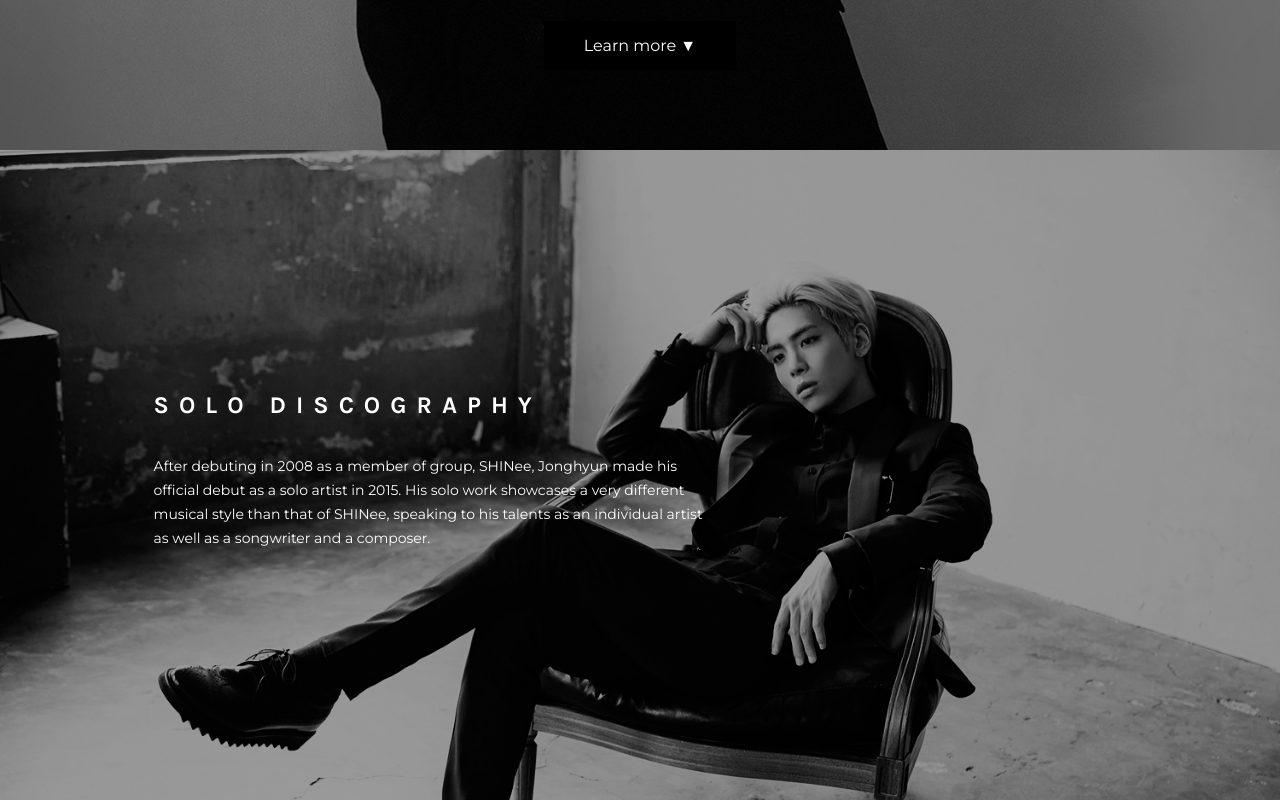
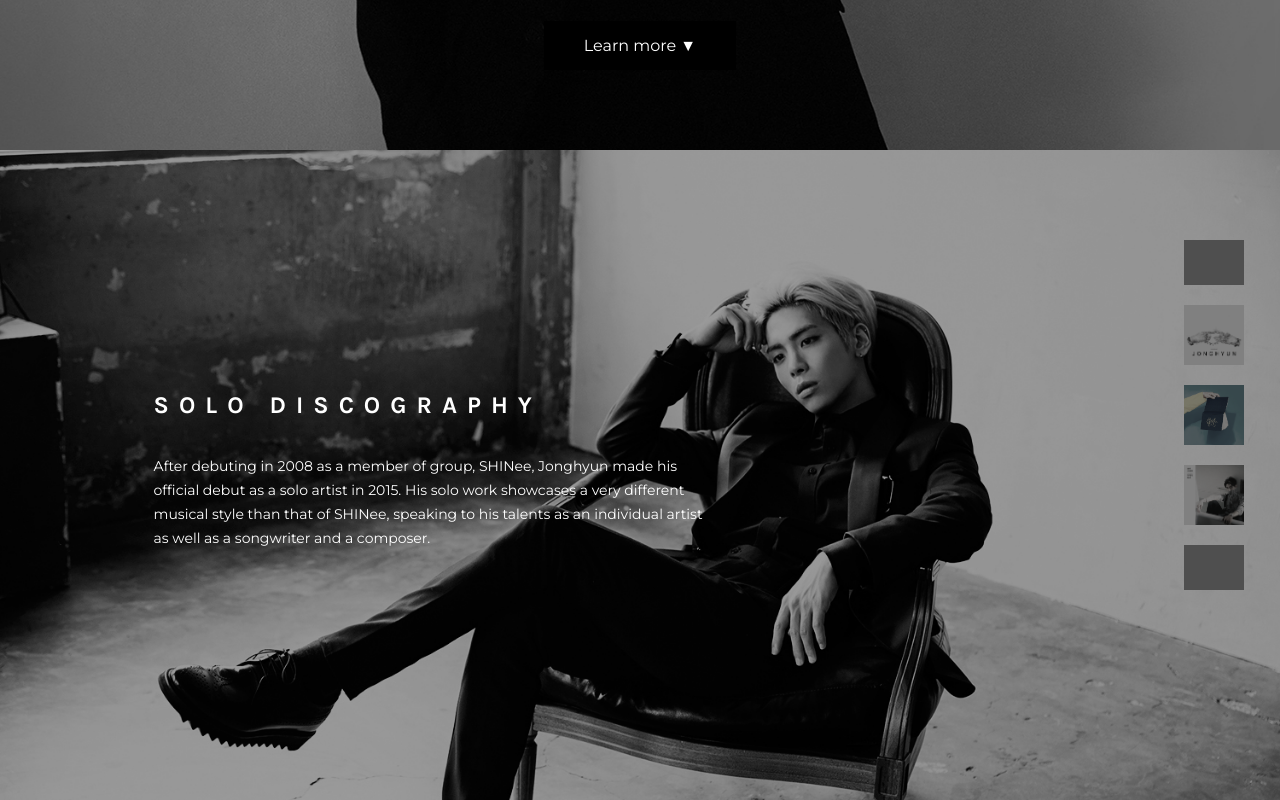
Before and after one commit to annette0630/Final-Project, a plain HTML site: page index.html in a window 1280 px wide. Shown: the part 650-1450 px from the top of the page. Drawn offline with nearby package versions, Linux system fonts and the light colour scheme; grey boxes are pictures that could not be loaded.

Commit message:
sidebar check

```diff
--- a/index.html
+++ b/index.html
@@ -51,6 +51,13 @@
                 <h2>SOLO DISCOGRAPHY</h2>
                 <p>After debuting in 2008 as a member of group, SHINee, Jonghyun made his official debut as a solo artist in 2015. His solo work showcases a very different musical style than that of SHINee, speaking to his talents as an individual artist as well as a songwriter and a composer.</p>
             </div>
+        </div>
+        <div class="all-albums">
+            <img class="album-small" id="base" src="Assets/base.png">
+            <img class="album-small" id="story1" src="Assets/story1.jpg">
+            <img class="album-small" id="sheis" src="Assets/sheis.png">
+            <img class="album-small" id="story2" src="Assets/story2.jpg">
+            <img class="album-small" id="poetartist" src="Assets/poetartist.png">
         </div>
     </div>
 
```
